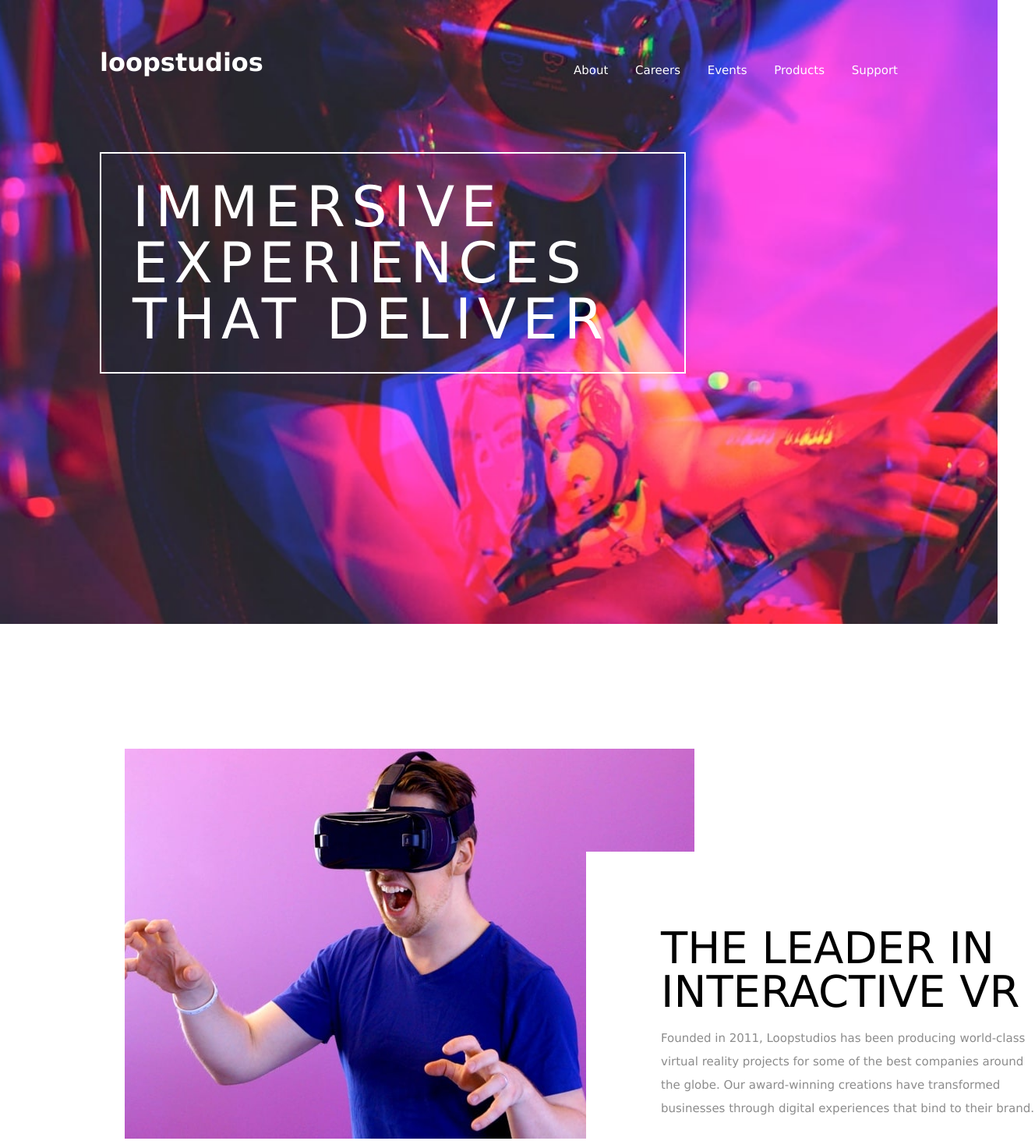
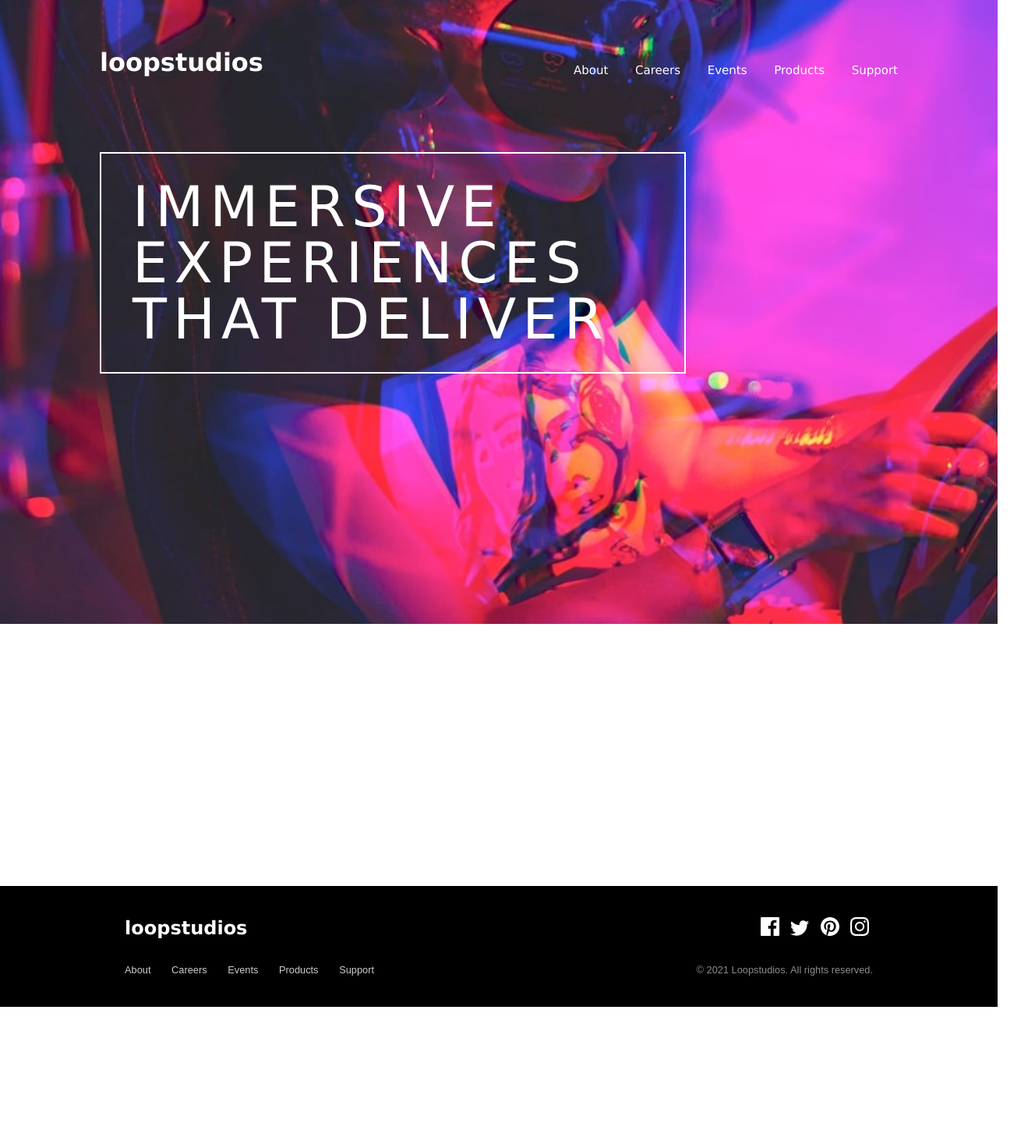
Before and after one commit to nderimsali096/respnosive-landing-page-with-media-queries, a website: page index.html in a window 1280 px wide. Shown: the top 1463 px of the page at 78% size, 1328 px wide, since content can reach past the window. After the commit the page ends 1291 px from the top, so only its background shows below. Drawn offline with Linux system fonts and the light colour scheme.

Commit message:
finishing up the styling

```diff
--- a/css/_base.scss
+++ b/css/_base.scss
@@ -27,6 +27,8 @@ html {
 body {
     font-size: 15px;
     font-family:Verdana, Geneva, Tahoma, sans-serif;
+    box-sizing: border-box;
+
 }
 
 a:link {
--- a/css/_components.scss
+++ b/css/_components.scss
@@ -1,12 +1,17 @@
+ .wrapper {
+     max-width: 114rem;
+ }
 .header {
     height: 100vh;
     width: 100%;
-    background: url("/images/layout/image-hero.jpg") no-repeat;
-    -webkit-background-size: cover;
-    -moz-background-size: cover;
-    -o-background-size: cover;
+    background-image: url("/images/layout/image-hero.jpg");
     background-size: cover;
     background-position: top;
+    position: relative;
+
+
+
+
 
     &__navbar{
         display: flex;
@@ -219,6 +224,8 @@
     background-color: var(--black);
     padding: 2.5rem 10rem;
 
+
+
     &__upper {
         display: flex;
         justify-content: space-between;
--- a/index.html
+++ b/index.html
@@ -14,7 +14,9 @@
 
 </head>
 <body>
-  <header class="header">
+
+  <div class="wrapper">
+    <div class="header">
       <div class="header__navbar">
         <h4 class="header__tittle">loopstudios</h4>
         <nav class="header__nav">
@@ -30,7 +32,7 @@
       <div class="header__slogan">
         <p class="header__slogan-text">Immersive<br> experiences<br> that deliver</p>
       </div>
-  </header>
+    </div>
 
 
 
@@ -39,7 +41,7 @@
 
 
 
-      <section class="main__section-info">
+        <!-- <section class="main__section-info">
           <div class="main__section-info--pic">
             <img src="images/layout/image-interactive.jpg" alt="curiosity" class="main__section-info--photo">
           </div>
@@ -53,10 +55,10 @@
             </p>
           </div>
         </section>
+   -->
 
 
-
-      <section class="main__section-creations">
+        <!-- <section class="main__section-creations">
           <div class="main__section-creations--head">
             <h3 class="main__section-creations--tittle">Our creations</h3>
             <a href="#" class="main__section-creations--btn"><span class="main__section-creations--btn-text">See all</span></a>
@@ -108,11 +110,11 @@
               </div>
             </div>
           </div>
-      </section>
+        </section> -->
       </div>
     </main>
 
-  <footer class="footer">
+    <div class="footer">
       <div class="footer__upper">
         <p class="footer__upper-tittle">loopstudios</p>
         <div class="footer__upper-icons">
@@ -136,7 +138,10 @@
           © 2021 Loopstudios. All rights reserved.
         </p>
       </div>
-  </footer>
+    </div>
+
+  </div>
+
 
 
 
```
Also changed, not shown: css/main.css, 1 other file. Lines whose indentation alone changed are shown as unchanged.
